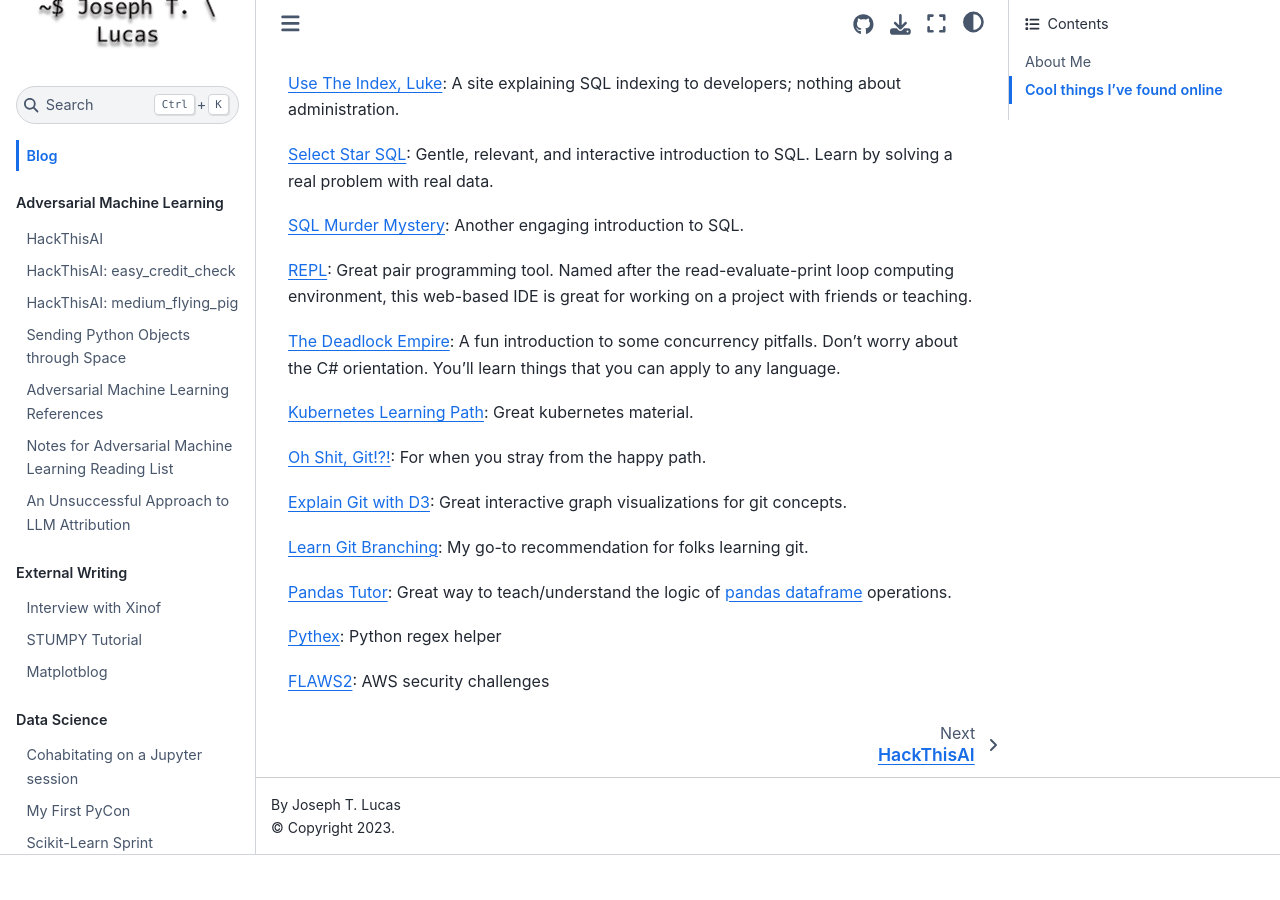
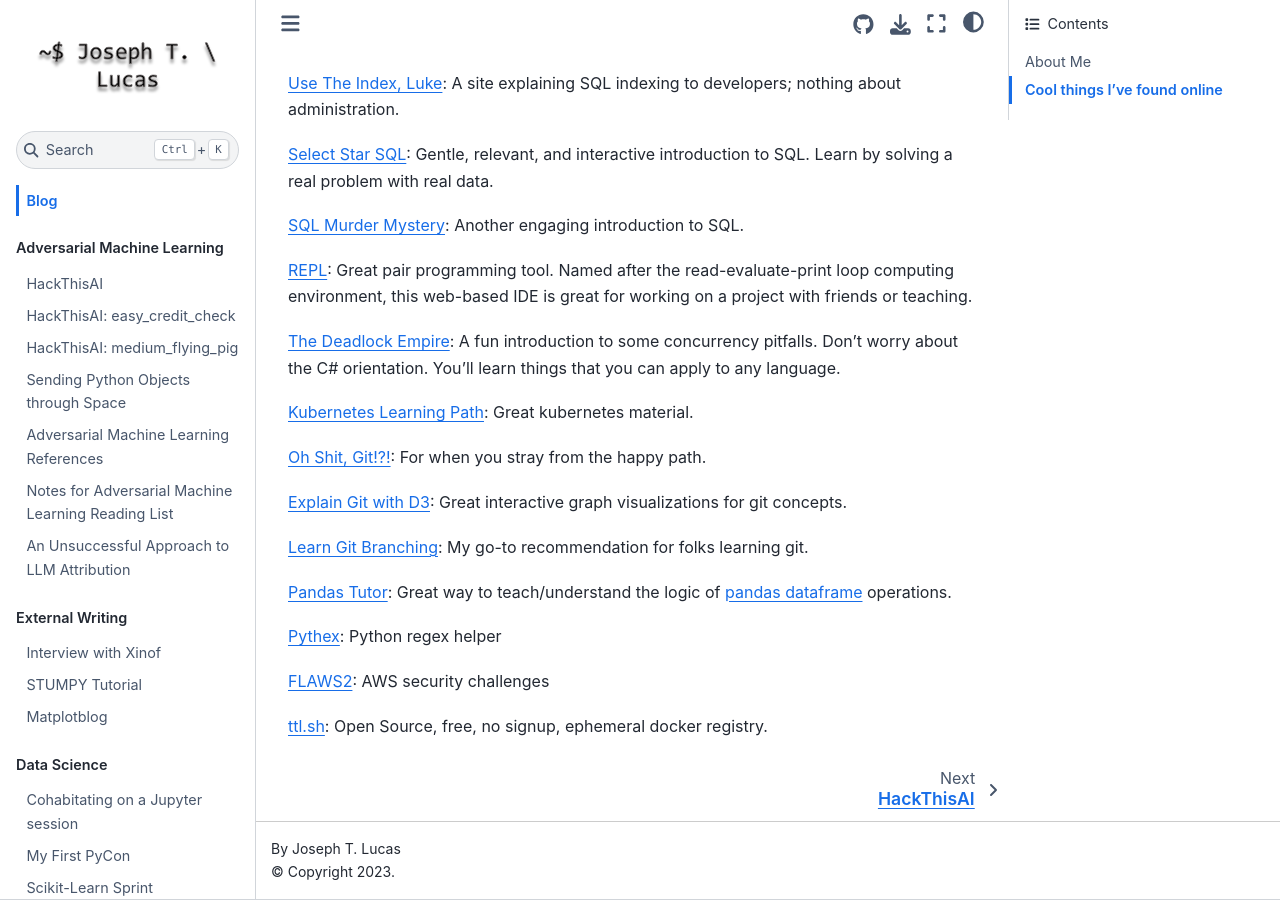
Before and after one commit to JosephTLucas/blog, a Jupyter Book: the page built from intro.md, in a window 1280 px wide and 900 px high, scrolled down 827 px. Built offline with Jupyter Book 1.0.4 settings and Sphinx 7.4.7 and the Sphinx Book theme 1.1.4, drawn with Linux system fonts in a browser that asks for light colours; before the commit the page ends 1682 px from its top, so only the background shows below that.

Commit message:
add ttl.sh

```diff
--- a/intro.md
+++ b/intro.md
@@ -49,3 +49,5 @@
 [Pythex](https://pythex.org/): Python regex helper
 
 [FLAWS2](http://flaws2.cloud): AWS security challenges
+
+[ttl.sh](https://ttl.sh/): Open Source, free, no signup, ephemeral docker registry.
```
